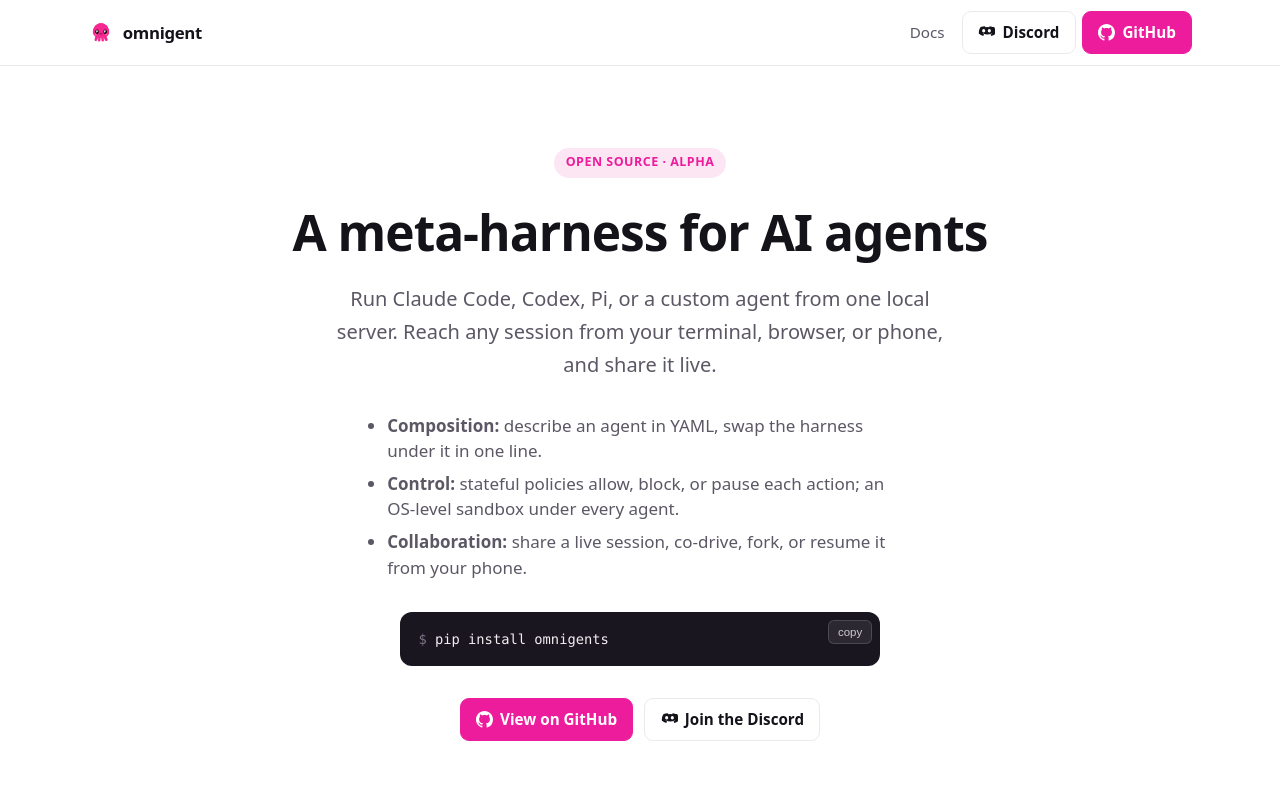
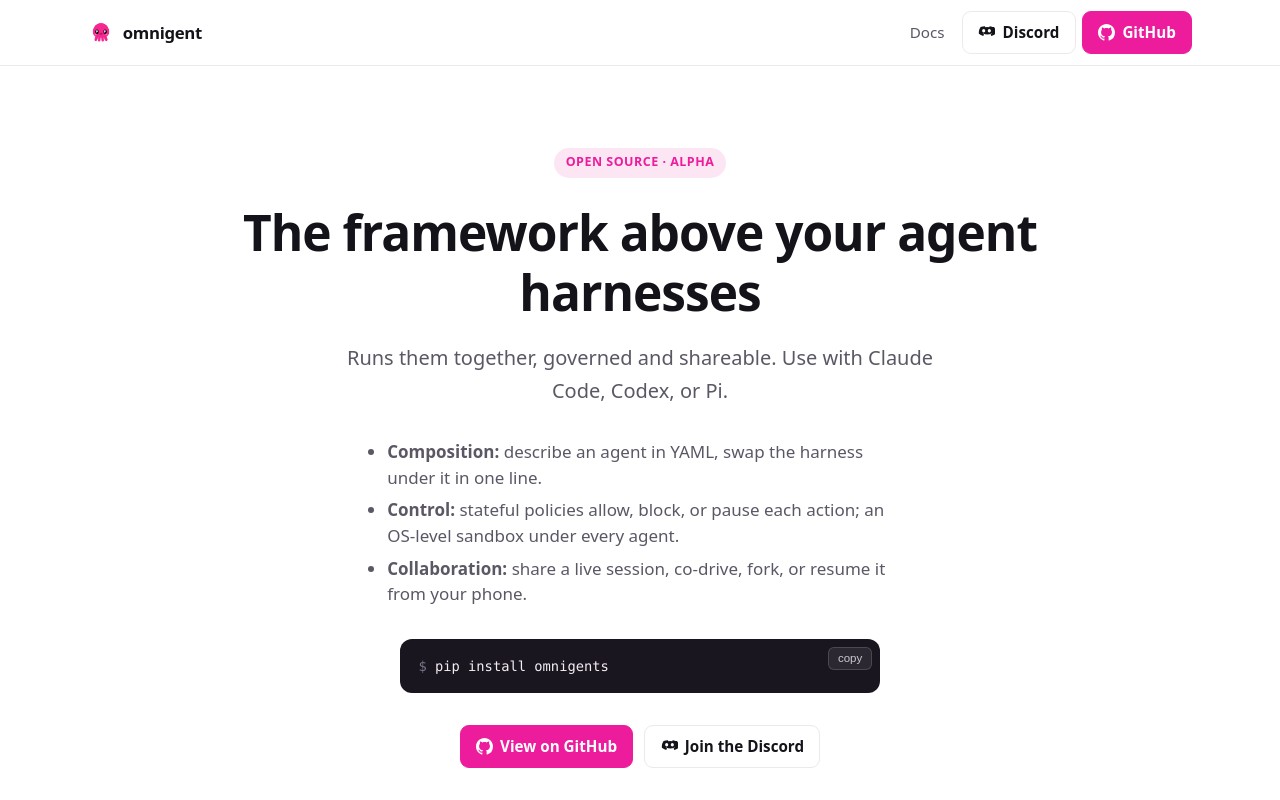
Before and after one commit to omnigent-ai/omnigent-site, a Next.js app: page / in a window 1280 px wide. Shown: the top 800 px of the page. Built offline with nearby package versions, Linux system fonts and the light colour scheme.

Commit message:
copy: reframe hero on the value (framework above harnesses, runs them together)
Co-authored-by: Isaac

```diff
--- a/app/page.js
+++ b/app/page.js
@@ -14,11 +14,10 @@ export default function Home() {
         {/* Hero */}
         <section className="hero wrap">
           <span className="tag">Open source · Alpha</span>
-          <h1>A meta-harness for AI agents</h1>
+          <h1>The framework above your agent harnesses</h1>
           <p className="lede">
-            Run Claude Code, Codex, Pi, or a custom agent from one local server.
-            Reach any session from your terminal, browser, or phone, and share
-            it live.
+            Runs them together, governed and shareable. Use with Claude Code,
+            Codex, or Pi.
           </p>
           <ul className="hero-points">
             <li>
```
